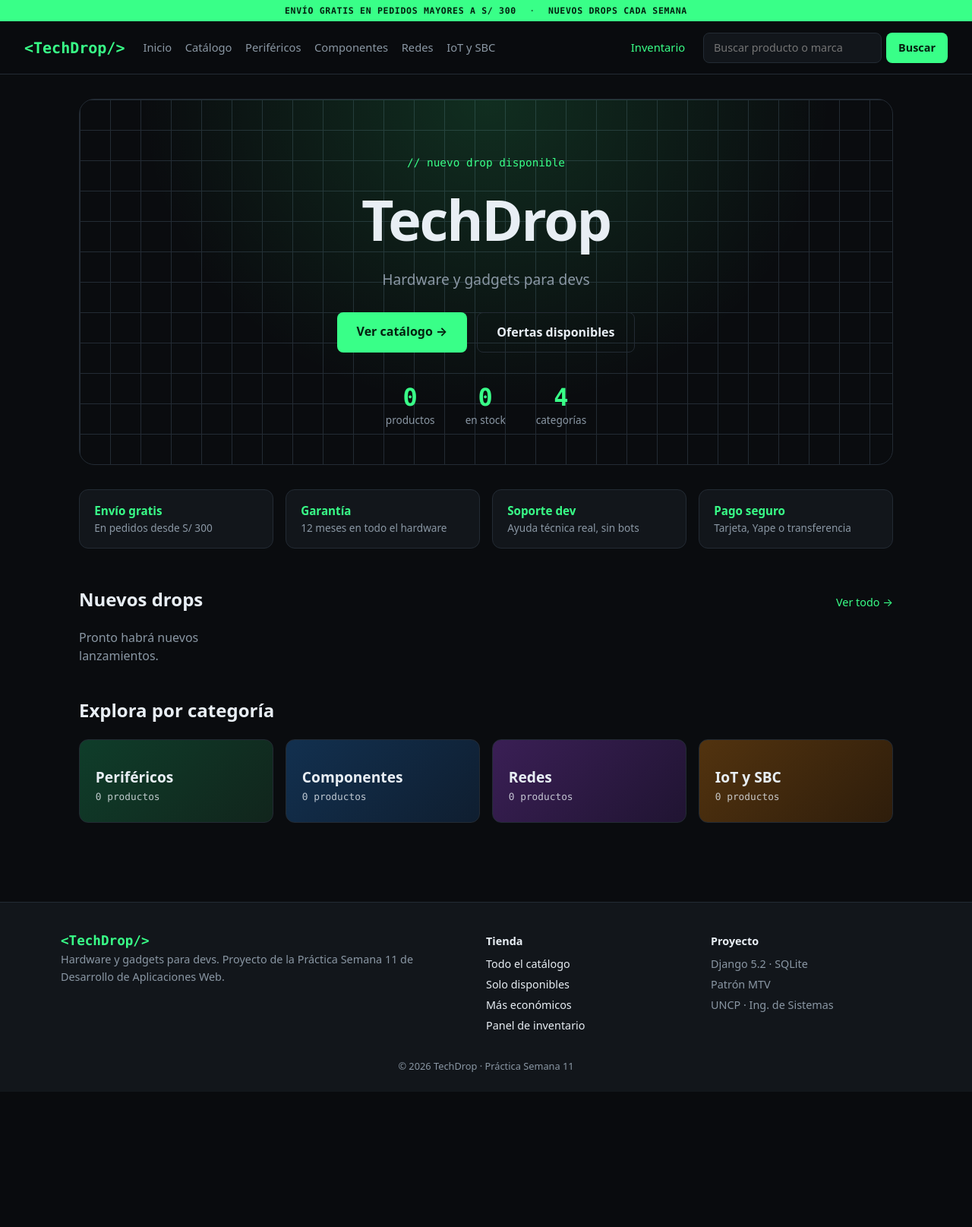
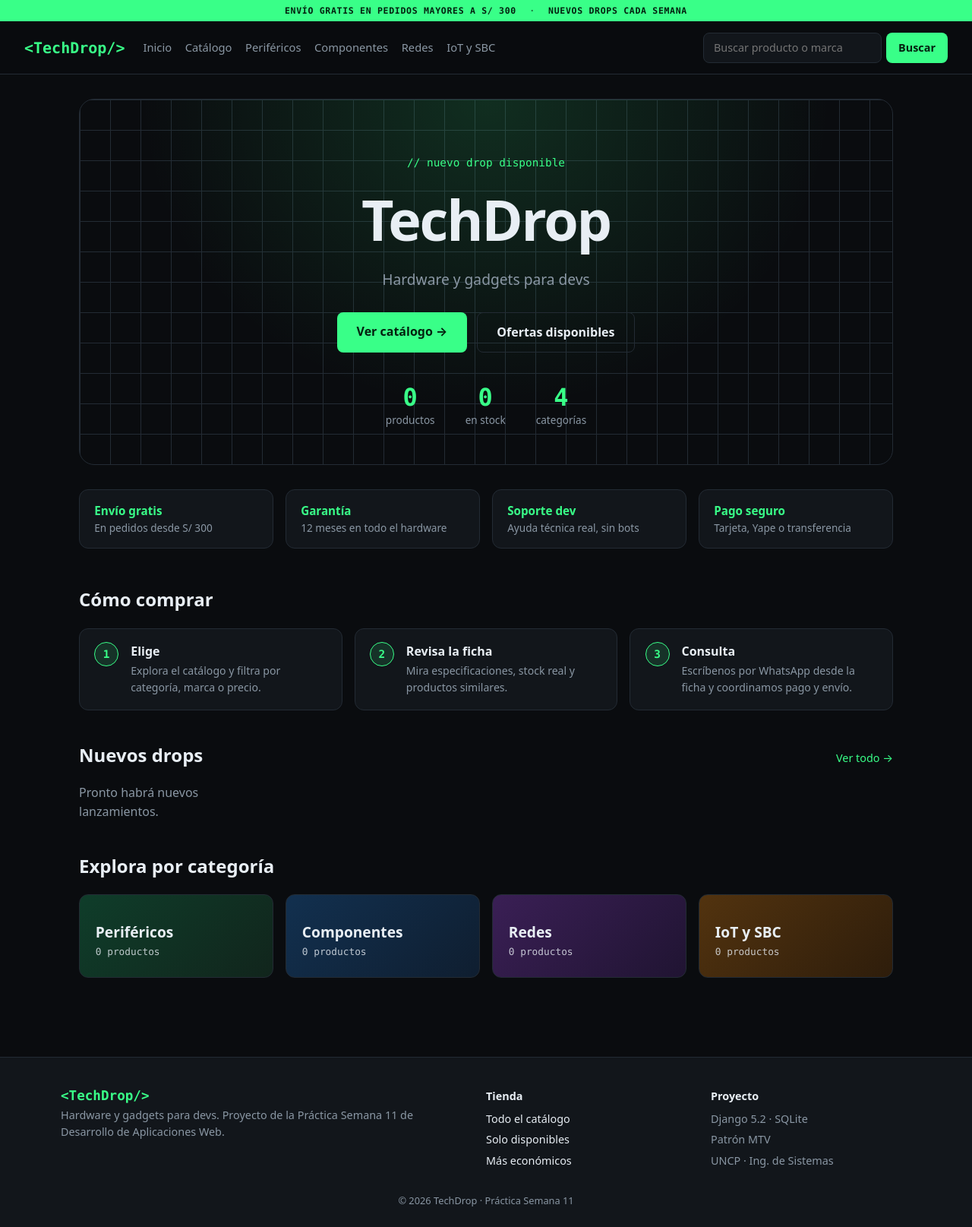
Before and after one commit to stevenhuamanlazo/DAW_PRACTICA_SEM11_TechDrop, a Django app: page / in a window 1280 px wide. Shown: the whole page at 76% size. Before the commit the page ends 1437 px from the top, so only its background shows below. Run offline with Django 5.2, Linux system fonts and the light colour scheme; data that the repository does not hold is empty.

Commit message:
Inventario solo para personal y consulta por WhatsApp

```diff
--- a/tienda/models.py
+++ b/tienda/models.py
@@ -134,6 +134,13 @@ class Producto(models.Model):
     def valor_en_stock(self):
         return self.precio * self.stock
 
+    @property
+    def mensaje_consulta(self):
+        """Texto prellenado para consultar el producto por WhatsApp."""
+        if self.agotado:
+            return f'Hola TechDrop, {self.nombre.title()} figura agotado. ¿Cuándo vuelve a haber stock?'
+        return f'Hola TechDrop, quiero consultar por {self.nombre.title()} (S/ {self.precio}).'
+
     @cached_property
     def imagen_url(self):
         """Ruta static de la foto del producto, o None si no existe.
--- a/tienda/static/tienda/css/estilos.css
+++ b/tienda/static/tienda/css/estilos.css
@@ -216,3 +216,13 @@ section { margin-bottom: 2.5rem; }
 .card.is-out { opacity: 1; }
 .card.is-out .card-visual img { filter: grayscale(1) brightness(1.07); opacity: .5; }
 .card.is-out .card-body { opacity: .6; }
+
+/* ===== v4: acciones de la ficha y "Cómo comprar" ===== */
+.actions { display: flex; gap: .8rem; flex-wrap: wrap; }
+.btn-wa { background: #25d366; color: #04210f; }
+.btn-wa:hover { box-shadow: 0 8px 24px rgba(37, 211, 102, .3); }
+.steps { list-style: none; display: grid; grid-template-columns: repeat(auto-fit, minmax(240px, 1fr)); gap: 1rem; }
+.steps li { display: flex; gap: 1rem; align-items: flex-start; background: var(--surface); border: 1px solid var(--line); border-radius: var(--radius); padding: 1.1rem 1.2rem; }
+.steps li > span { flex: none; width: 2rem; height: 2rem; border-radius: 50%; background: var(--acc-dim); color: var(--acc); border: 1px solid var(--acc); display: grid; place-items: center; font: 700 .9rem var(--mono); }
+.steps strong { display: block; margin-bottom: .15rem; }
+.steps p { color: var(--muted); font-size: .88rem; }
--- a/tienda/templates/tienda/base.html
+++ b/tienda/templates/tienda/base.html
@@ -21,7 +21,7 @@
       <a href="{% url 'tienda:home' %}">Inicio</a>
       <a href="{% url 'tienda:catalogo' %}">Catálogo</a>
       {% menu_categorias %}
-      <a href="{% url 'tienda:inventario' %}" class="nav-inv">Inventario</a>
+      {% if user.is_staff %}<a href="{% url 'tienda:inventario' %}" class="nav-inv">Inventario</a>{% endif %}
     </nav>
     <form class="search" action="{% url 'tienda:catalogo' %}" method="get" role="search">
       <input type="search" name="q" placeholder="Buscar producto o marca" aria-label="Buscar">
@@ -44,7 +44,7 @@
         <a href="{% url 'tienda:catalogo' %}">Todo el catálogo</a>
         <a href="{% url 'tienda:catalogo' %}?disponibles=1">Solo disponibles</a>
         <a href="{% url 'tienda:catalogo' %}?orden=precio_asc">Más económicos</a>
-        <a href="{% url 'tienda:inventario' %}">Panel de inventario</a>
+        {% if user.is_staff %}<a href="{% url 'tienda:inventario' %}">Panel de inventario</a>{% endif %}
       </div>
       <div>
         <p class="footer-title">Proyecto</p>
--- a/tienda/templates/tienda/home.html
+++ b/tienda/templates/tienda/home.html
@@ -23,6 +23,15 @@
   <div><strong>Garantía</strong><span>12 meses en todo el hardware</span></div>
   <div><strong>Soporte dev</strong><span>Ayuda técnica real, sin bots</span></div>
   <div><strong>Pago seguro</strong><span>Tarjeta, Yape o transferencia</span></div>
+</section>
+
+<section class="how">
+  <div class="section-head"><h2>Cómo comprar</h2></div>
+  <ol class="steps">
+    <li><span>1</span><div><strong>Elige</strong><p>Explora el catálogo y filtra por categoría, marca o precio.</p></div></li>
+    <li><span>2</span><div><strong>Revisa la ficha</strong><p>Mira especificaciones, stock real y productos similares.</p></div></li>
+    <li><span>3</span><div><strong>Consulta</strong><p>Escríbenos por WhatsApp desde la ficha y coordinamos pago y envío.</p></div></li>
+  </ol>
 </section>
 
 <section>
--- a/tienda/views.py
+++ b/tienda/views.py
@@ -1,7 +1,12 @@
+from django.contrib.auth.mixins import UserPassesTestMixin
 from django.shortcuts import render
+from django.urls import reverse_lazy
 from django.views.generic import DetailView, ListView, TemplateView
 
 from .models import Producto
+
+# Número de WhatsApp de la tienda (código de país + número, sin + ni espacios). Cambiar por el real.
+NUMERO_WHATSAPP = '51999999999'
 
 # Ordenamientos permitidos en el catálogo (lista blanca: nunca se usa el texto del usuario tal cual)
 ORDENES = {
@@ -69,6 +74,7 @@ class DetalleView(DetailView):
     def get_context_data(self, **kwargs):
         context = super().get_context_data(**kwargs)
         context['titulo'] = self.object.nombre
+        context['whatsapp'] = NUMERO_WHATSAPP
         context['relacionados'] = (
             Producto.objects.de_categoria(self.object.categoria)
             .exclude(pk=self.object.pk)[:3]
@@ -76,9 +82,17 @@ class DetalleView(DetailView):
         return context
 
 
-class InventarioView(TemplateView):
-    """Panel de inventario: los cálculos (aggregate/annotate) están en el QuerySet del modelo."""
+class InventarioView(UserPassesTestMixin, TemplateView):
+    """Panel de inventario, solo para el personal (is_staff).
+
+    Usa el login que ya trae Django (el del admin). Los cálculos (aggregate/annotate)
+    están en el QuerySet del modelo.
+    """
     template_name = 'tienda/inventario.html'
+    login_url = reverse_lazy('admin:login')   # sin sesión → pide iniciar sesión en el admin
+
+    def test_func(self):
+        return self.request.user.is_staff     # con sesión pero sin permiso → 403
 
     def get_context_data(self, **kwargs):
         context = super().get_context_data(**kwargs)
```
Also changed, not shown: tienda/templates/tienda/detalle.html (+8 -2 lines), tienda/tests.py (+42 -1 lines), README.md.
